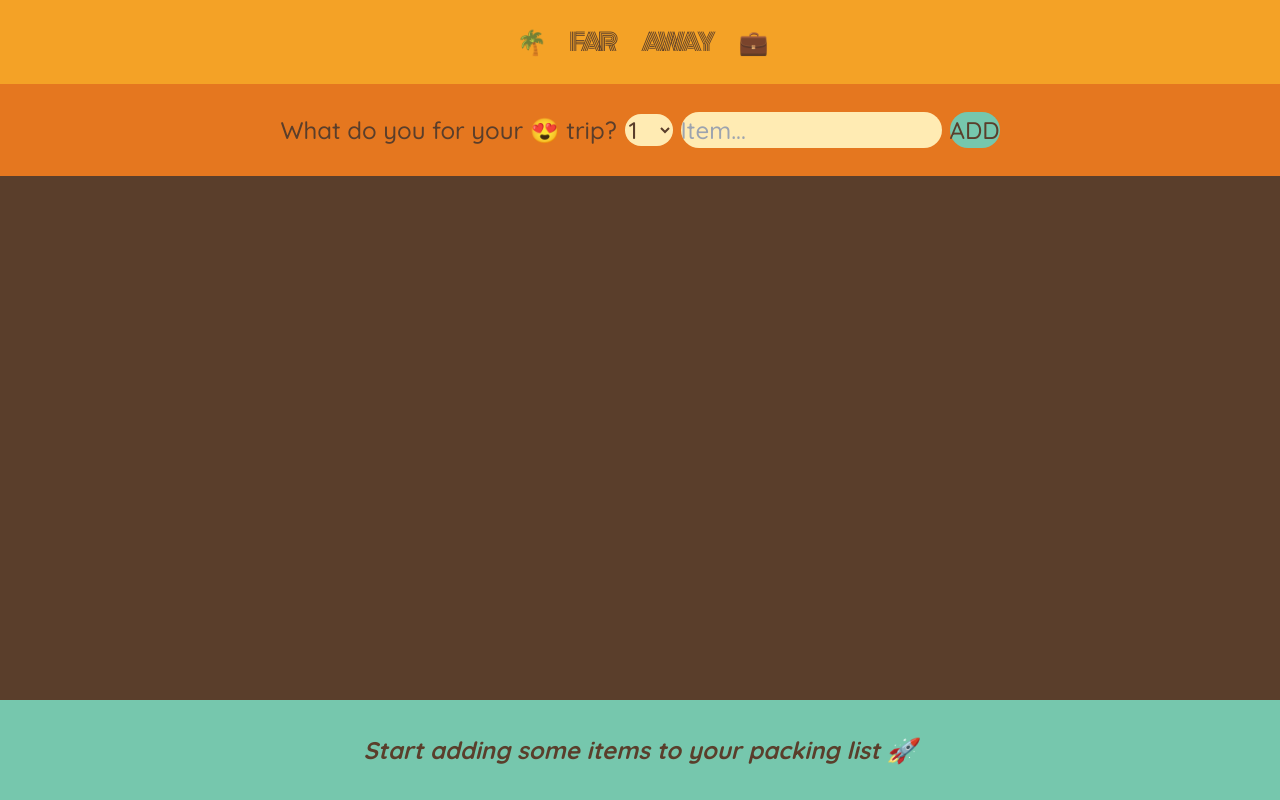
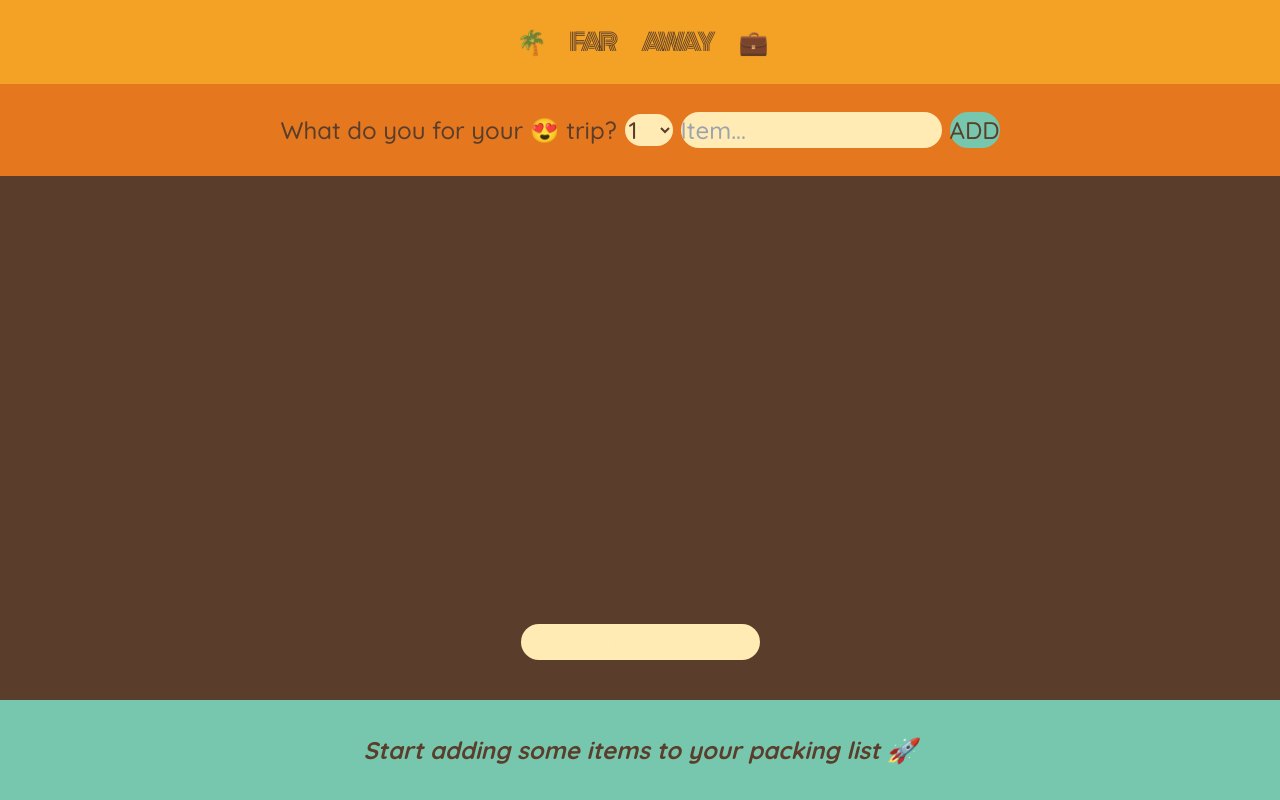
Before and after one commit to JeffDanielle/travel-list, a React (Vite) app: page / in a window 1280 px wide. Built offline with nearby package versions, Linux system fonts and the light colour scheme.

Commit message:
86. Sorting Items -11min

```diff
--- a/src/components/PackingList.jsx
+++ b/src/components/PackingList.jsx
@@ -1,14 +1,35 @@
+import { useState } from 'react';
 import itemData from '../data/itemData.jsx'
 import Item from './ItemRender.jsx'
 
 const PackingList = ({ items, onDelete, onCheck }) => {
+    const [sortBy, setSortBy] = useState("input");
+
+    let sortedItems;
+
+    if (sortBy === "input") {
+        sortedItems = items
+    } else if (sortBy === "description") {
+        sortedItems = items.slice().sort((a, b) => a.description.localeCompare(b.description));
+    } else if (sortBy === "packed") {
+        sortedItems = items.slice().sort((a, b) => Number(a.packed) - Number(b.packed));
+    }
+
     return (
         <div className="list" style={{ overflow: 'hidden' }}>
             <ul style={{ overflow: 'hidden' }}>
-                {items.map((item) => {
+                {sortedItems.map((item) => {
                     return <Item key={item.id} item={item} onDelete={onDelete} onCheck={onCheck} />
                 })}
             </ul>
+
+            <div className="actions text-black">
+                <select value={sortBy} onChange={(e) => setSortBy(e.target.value)}>
+                    <option value="input">Sort by input order</option>
+                    <option value="description">Sort by description</option>
+                    <option value="packed">Sort by packed status</option>
+                </select>
+            </div>
         </div>
     );
 }
```
